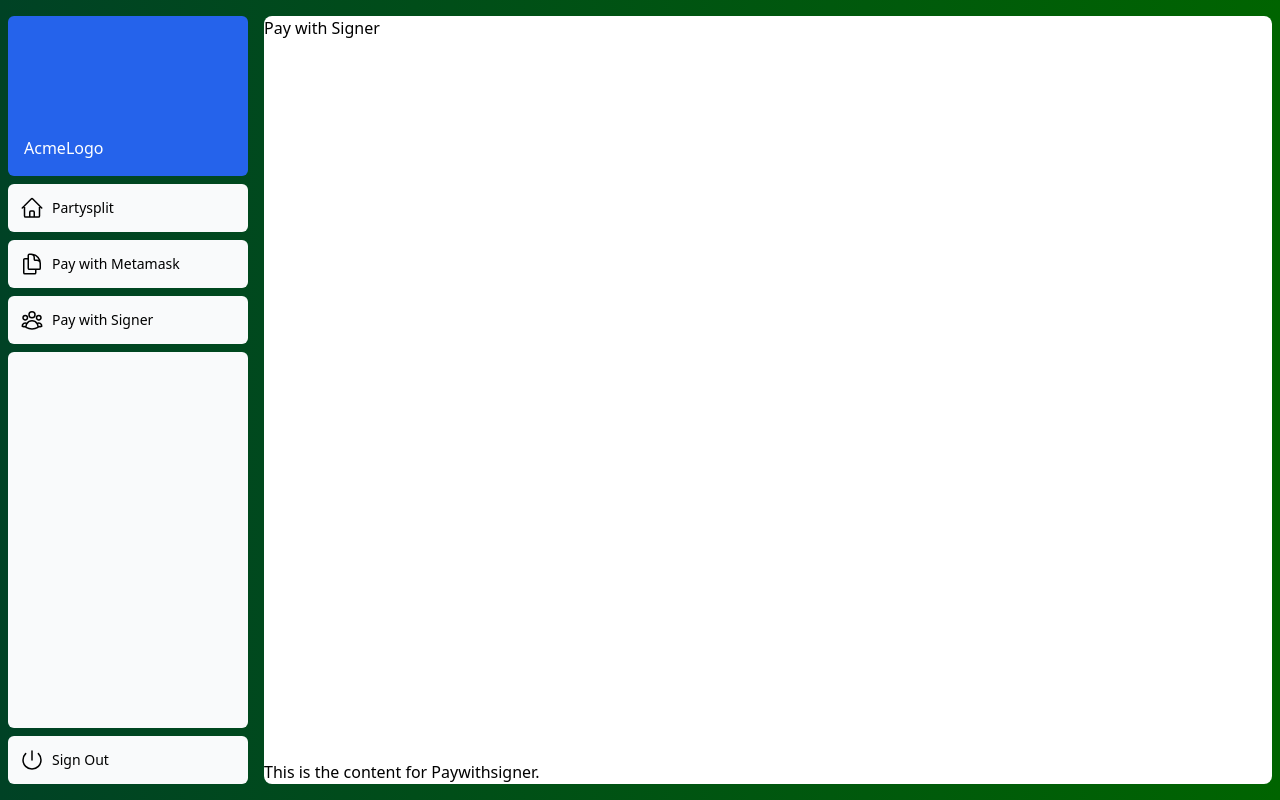
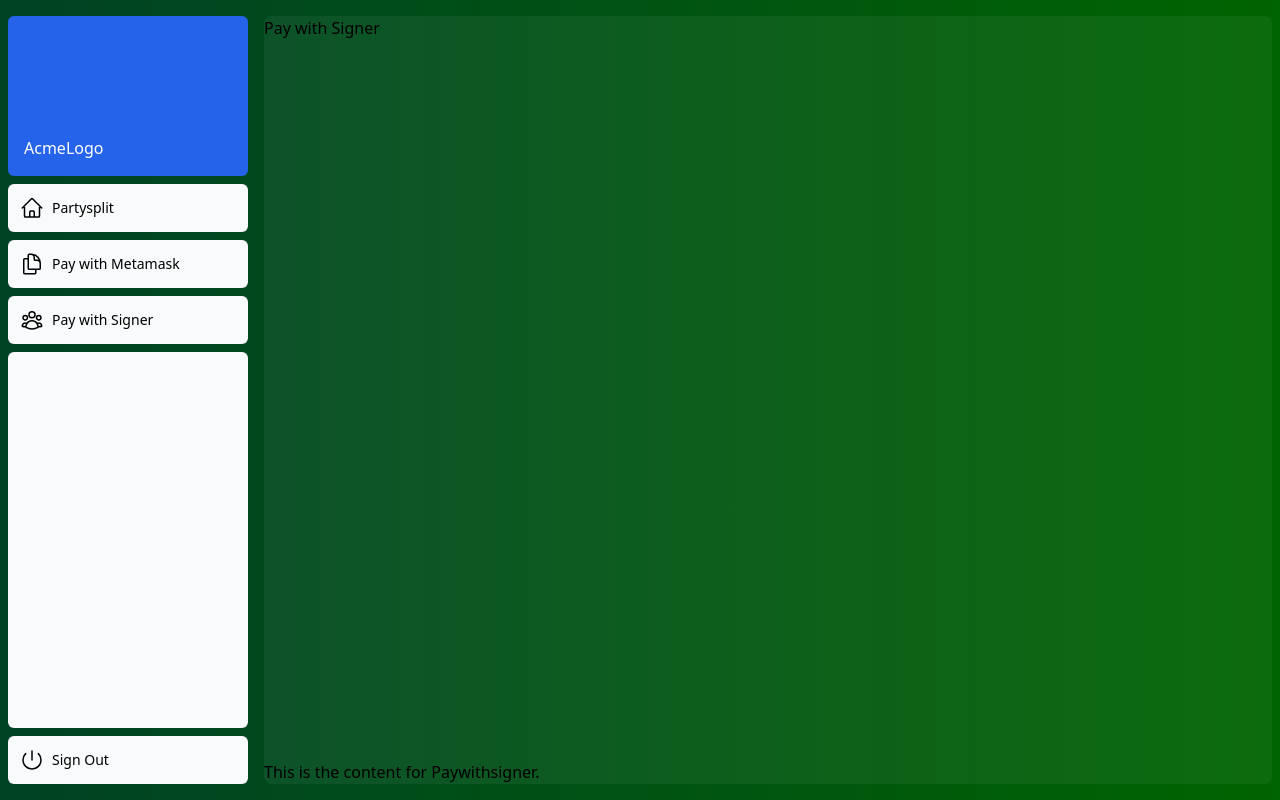
Before and after one commit to wstalmans1/dapp-dashboard, a React (Vite) app: page /paywithsigner in a window 1280 px wide. Built offline with nearby package versions, Linux system fonts and the light colour scheme.

Commit message:
redirect

```diff
--- a/src/components/partysplit.tsx
+++ b/src/components/partysplit.tsx
@@ -2,7 +2,7 @@ import React from 'react';
 
 const PartySplit: React.FC = () => (
   <div className="flex grow w-full h-full flex-col px-3 py-4 md:px-2">
-    <div className="flex grow flex-row justify-between space-x-2 bg-white bg-opacity-10 w-full rounded-lg md:flex-col md:space-x-0 md:space-y-2">
+    <div className="flex grow flex-row justify-between space-x-2 bg-white bg-opacity-5 w-full rounded-lg md:flex-col md:space-x-0 md:space-y-2">
       <h1>Split the Party</h1>
       <p>This is the content for Partysplit.</p>
     </div>
--- a/src/components/paywithmetamask.tsx
+++ b/src/components/paywithmetamask.tsx
@@ -2,7 +2,7 @@ import React from 'react';
 
 const Paywithmetamask: React.FC = () => (
   <div className="flex grow w-full h-full flex-col px-3 py-4 md:px-2">
-    <div className="flex grow flex-row justify-between space-x-2 bg-white w-full rounded-lg md:flex-col md:space-x-0 md:space-y-2">
+    <div className="flex grow flex-row justify-between space-x-2 bg-white bg-opacity-5 w-full rounded-lg md:flex-col md:space-x-0 md:space-y-2">
       <h1>Pay with Metamask</h1>
       <p>This is the content for Paywithmetamask.</p>
     </div>
--- a/src/components/paywithsigner.tsx
+++ b/src/components/paywithsigner.tsx
@@ -2,7 +2,7 @@ import React from 'react';
 
 const Paywithsigner: React.FC = () => (
   <div className="flex grow w-full h-full flex-col px-3 py-4 md:px-2">
-    <div className="flex grow flex-row justify-between space-x-2 bg-white w-full rounded-lg md:flex-col md:space-x-0 md:space-y-2">
+    <div className="flex grow flex-row justify-between space-x-2 bg-white bg-opacity-5 w-full rounded-lg md:flex-col md:space-x-0 md:space-y-2">
       <h1>Pay with Signer</h1>
       <p>This is the content for Paywithsigner.</p>
     </div>
--- a/tailwind.config.js
+++ b/tailwind.config.js
@@ -8,6 +8,7 @@ export default {
     extend: {
       colors: {
         'british-racing-green': '#004225', // Adding British racing green color
+        'lighterbritish-racing-green': '#006400', // Adding British racing green color
       },
       backgroundImage: {
         'gradient-to-r': 'linear-gradient(to right, var(--tw-gradient-stops))',
```
Also changed, not shown: 1 other file (tests, documents, lock files or other folders).
